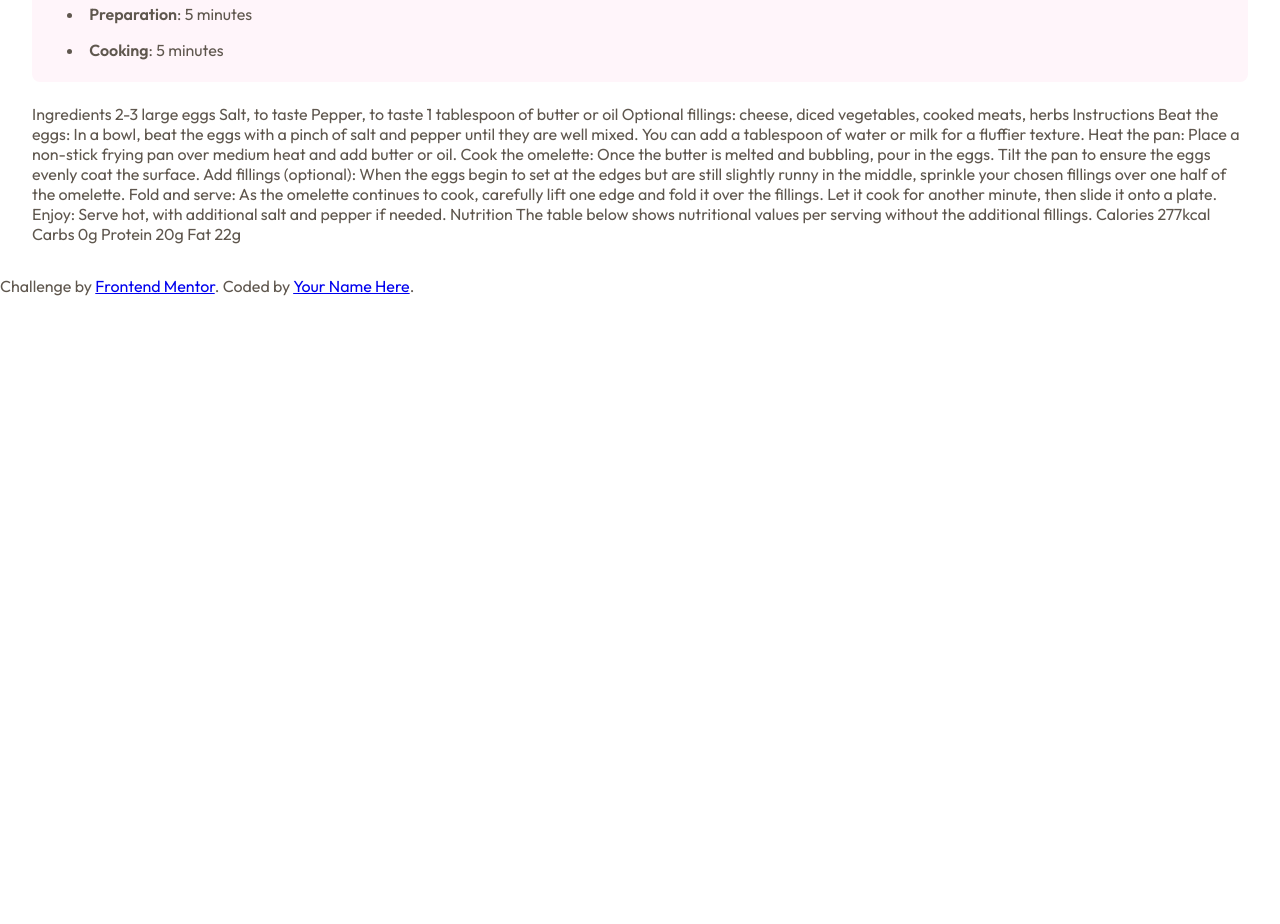
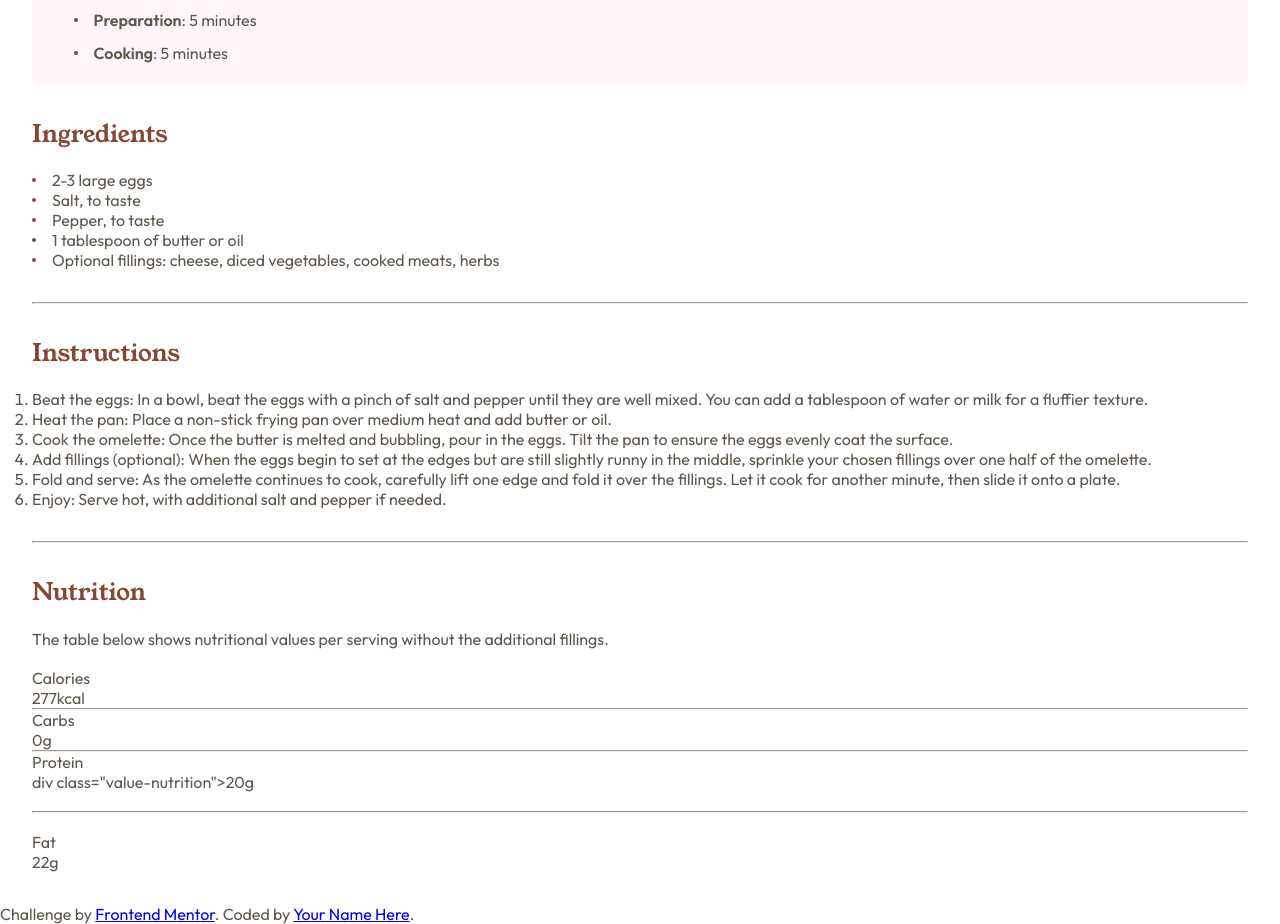
Before and after one commit to ManasiCoder/recipe-page, a plain HTML site: page index.html in a window 1280 px wide. Shown: the part 853-1777 px from the top of the page. Before the commit the page ends 1149 px from the top, so only its background shows below. Drawn offline with Linux system fonts and the light colour scheme.

Commit message:
New update
- New mark list style in mark-list.css
- New similar style in text.css
- New h2 style
- Content organized in HTML

```diff
--- a/assets/css/index.css
+++ b/assets/css/index.css
@@ -1,4 +1,5 @@
   @import url("./variables.css");
   @import url("./reset.css");
+  @import url("./mark-list.css");
   @import url("./image.css");
   @import url("./text.css");
--- /dev/null
+++ b/assets/css/mark-list.css
@@ -0,0 +1,21 @@
+ul {
+  list-style-type: none;
+  padding-left: 0;
+}
+
+ul li {
+  position: relative;
+  padding-left: 20px;
+}
+
+ul li::before {
+  content: '';
+  position: absolute;
+  left: 0;
+  top: 50%;
+  transform: translateY(-50%);
+  width: 4px;
+  height: 4px;
+  background-color: var(--brown-800);
+  border-radius: 50%;
+}
--- a/assets/css/reset.css
+++ b/assets/css/reset.css
@@ -14,5 +14,11 @@ body {
   width: 100%;
   padding: 2rem;
   display: grid;
-  gap: 1.4rem;
+  gap: 2rem;
 }
+
+h2 {
+  font-family: var(--title-font);
+  font-weight: 500;
+  color: var(--brown-800);
+}
--- a/assets/css/text.css
+++ b/assets/css/text.css
@@ -1,9 +1,16 @@
-/* SECTION DESCRIPTION */
+/* SIMILAR STYLES */
 
-.description {
+.description,
+.preparation,
+.preparation ul,
+.ingredients,
+.instructions,
+.nutrition {
   display: grid;
   gap: 1.2rem;
 }
+
+/* SECTION DESCRIPTION */
 
 .description h1 {
   font-family: var(--title-font);
@@ -20,8 +27,6 @@
 
 .preparation {
   padding: 1.4rem;
-  display: grid;
-  gap: 1.2rem;
   background-color: var(--rose-50);
   border-radius: 8px;
 }
@@ -33,12 +38,12 @@
 }
 
 .preparation ul {
-  padding-left: 0.8rem;
-  display: grid;
-  gap: 1rem;
-  list-style-position: inside;
+  padding-left: 1.2rem;
+  gap: 0.8rem;
 }
 
 .preparation ul li .time {
   font-weight: 600;
 }
+
+/* SECTION INGREDIENTS */
--- a/index.html
+++ b/index.html
@@ -38,47 +38,86 @@
       </ul>
     </section>
 
-    Ingredients
+    <section class="ingredients">
+      <h2>Ingredients</h2>
 
-    2-3 large eggs
-    Salt, to taste
-    Pepper, to taste
-    1 tablespoon of butter or oil
-    Optional fillings: cheese, diced vegetables, cooked meats, herbs
+      <ul>
+        <li>2-3 large eggs</li>
+        <li>Salt, to taste</li>
+        <li>Pepper, to taste</li>
+        <li>1 tablespoon of butter or oil</li>
+        <li>Optional fillings: cheese, diced vegetables, cooked meats, herbs</li>
+      </ul>
+    </section>
 
-    Instructions
+    <hr />
 
+    <section class="instructions">
+      <h2>Instructions</h2>
+
+      <ol>
+        <li>
           Beat the eggs: In a bowl, beat the eggs with a pinch of salt and pepper until they are well mixed.
           You can add a tablespoon of water or milk for a fluffier texture.
-
+        </li>
+        <li>
           Heat the pan: Place a non-stick frying pan over medium heat and add butter or oil.
-
+        </li>
+        <li>
           Cook the omelette: Once the butter is melted and bubbling, pour in the eggs. Tilt the pan to ensure
           the eggs evenly coat the surface.
-
+        </li>
+        <li>
           Add fillings (optional): When the eggs begin to set at the edges but are still slightly runny in the
           middle, sprinkle your chosen fillings over one half of the omelette.
-
+        </li>
+        <li>
           Fold and serve: As the omelette continues to cook, carefully lift one edge and fold it over the
           fillings. Let it cook for another minute, then slide it onto a plate.
+        </li>
+        <li>
+          Enjoy: Serve hot, with additional salt and pepper if needed.
+        </li>
+      </ol>
+    </section>
 
-    Enjoy: Serve hot, with additional salt and pepper if needed.
+    <hr />
 
-    Nutrition
+    <section class="nutrition">
+      <h2>Nutrition</h2>
 
+      <p>
         The table below shows nutritional values per serving without the additional fillings.
+      </p>
 
-    Calories
-    277kcal
+      <div class="container-nutrition">
+        <div class="box-nutrition">
+          <div class="name-nutrition">Calories</div>
+          <div class="value-nutrition">277kcal</div>
+        </div>
 
-    Carbs
-    0g
+        <hr />
 
-    Protein
-    20g
+        <div class="box-nutrition">
+          <div class="name-nutrition">Carbs</div>
+          <div class="value-nutrition">0g</div>
+        </div>
 
-    Fat
-    22g
+        <hr />
+
+        <div class="box-nutrition">
+          <div class="name-nutrition">Protein</div>
+          div class="value-nutrition">20g</div>
+        </div>
+
+        <hr />
+
+        <div class="box-nutrition">
+          <div class="name-nutrition">Fat</div>
+          <div class="value-nutrition">22g</div>
+        </div>
+      </div>
+    </section>
   </main>
 
   <div class="attribution">
```
Lines whose indentation alone changed are shown as unchanged.
